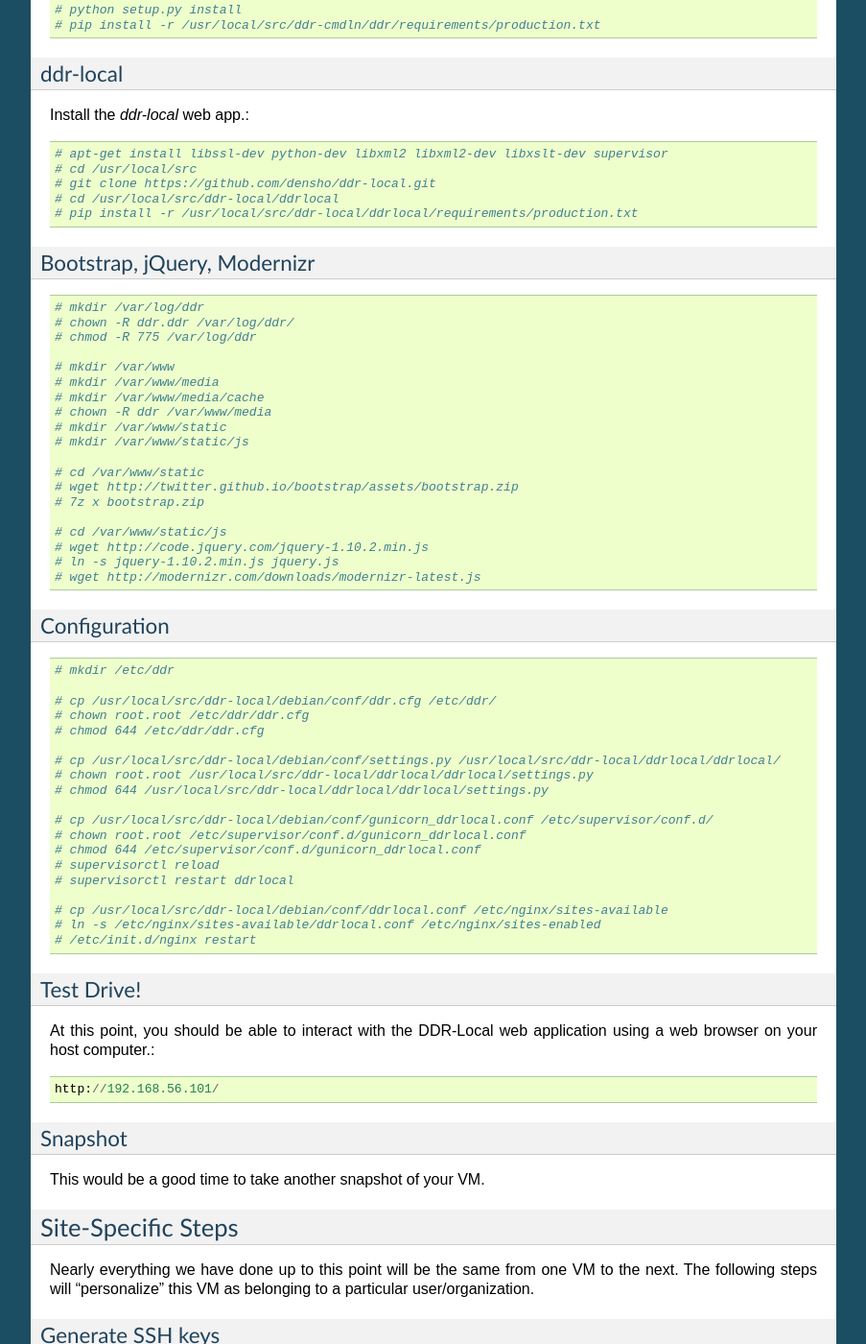
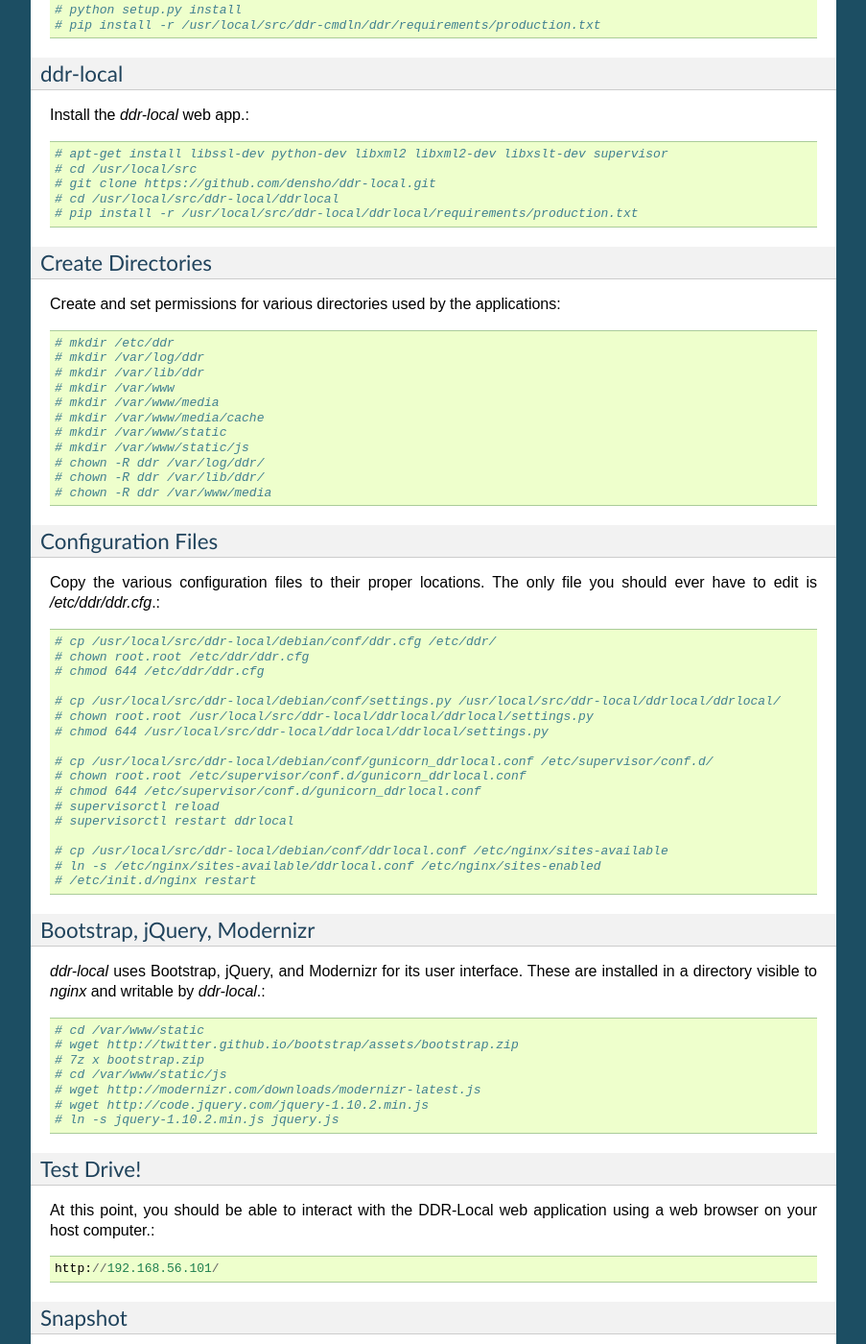
Before and after one commit to denshoproject/ddr-manual, a Sphinx documentation site: the page built from source/admins/create-workstation-vm.rst, in a window 1280 px wide and 1400 px high, scrolled down 7042 px. Shown: the whole window at 96% size, without its empty margins (198-1101 px from the left). Built offline with Sphinx 7.4.7, drawn with Linux system fonts in a browser that asks for light colours; pages that are not in the unit, such as notebooks, are missing from menus; some of the changed text lies outside the part shown.

Commit message:
updated vm setup: paths, js setup, usb setup

```diff
--- a/source/admins/create-workstation-vm.rst
+++ b/source/admins/create-workstation-vm.rst
@@ -457,39 +457,29 @@
 
 
 
-Bootstrap, jQuery, Modernizr
-----------------------------
+Create Directories
+------------------
 
-::
+Create and set permissions for various directories used by the applications::
 
+    # mkdir /etc/ddr
     # mkdir /var/log/ddr
-    # chown -R ddr.ddr /var/log/ddr/
-    # chmod -R 775 /var/log/ddr
-
+    # mkdir /var/lib/ddr
     # mkdir /var/www
     # mkdir /var/www/media
     # mkdir /var/www/media/cache
-    # chown -R ddr /var/www/media
     # mkdir /var/www/static
     # mkdir /var/www/static/js
-
-    # cd /var/www/static
-    # wget http://twitter.github.io/bootstrap/assets/bootstrap.zip
-    # 7z x bootstrap.zip
-
-    # cd /var/www/static/js
-    # wget http://code.jquery.com/jquery-1.10.2.min.js
-    # ln -s jquery-1.10.2.min.js jquery.js
-    # wget http://modernizr.com/downloads/modernizr-latest.js
+    # chown -R ddr /var/log/ddr/
+    # chown -R ddr /var/lib/ddr/
+    # chown -R ddr /var/www/media
 
 
 
-Configuration
--------------
+Configuration Files
+-------------------
 
-::
-
-    # mkdir /etc/ddr
+Copy the various configuration files to their proper locations.  The only file you should ever have to edit is `/etc/ddr/ddr.cfg`.::
 
     # cp /usr/local/src/ddr-local/debian/conf/ddr.cfg /etc/ddr/
     # chown root.root /etc/ddr/ddr.cfg
@@ -508,6 +498,21 @@
     # cp /usr/local/src/ddr-local/debian/conf/ddrlocal.conf /etc/nginx/sites-available
     # ln -s /etc/nginx/sites-available/ddrlocal.conf /etc/nginx/sites-enabled
     # /etc/init.d/nginx restart
+
+
+
+Bootstrap, jQuery, Modernizr
+----------------------------
+
+`ddr-local` uses Bootstrap, jQuery, and Modernizr for its user interface.  These are installed in a directory visible to `nginx` and writable by `ddr-local`.::
+
+    # cd /var/www/static
+    # wget http://twitter.github.io/bootstrap/assets/bootstrap.zip
+    # 7z x bootstrap.zip
+    # cd /var/www/static/js
+    # wget http://modernizr.com/downloads/modernizr-latest.js
+    # wget http://code.jquery.com/jquery-1.10.2.min.js
+    # ln -s jquery-1.10.2.min.js jquery.js
 
 
 
@@ -642,7 +647,7 @@
 Preparing a USB Drive
 ---------------------
 
-To prepare a USB drive for the DDR, ensure that:
+To prepare a USB drive for the DDR,:
 
-- the drive is formatted as NTFS,
-- the drive's root directory contains a `ddr/` directory.
+- format the drive as NTFS,
+- create a `ddr/` directory in the drive's root directory.
```
